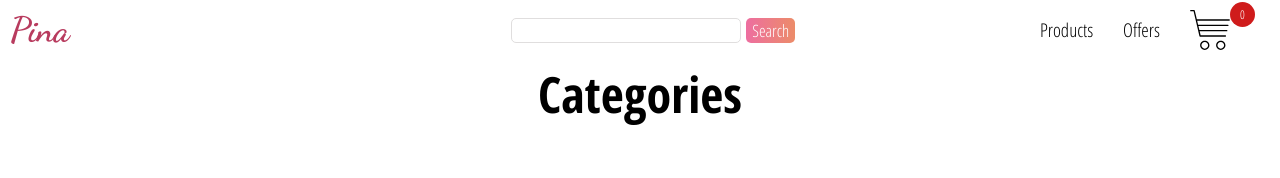
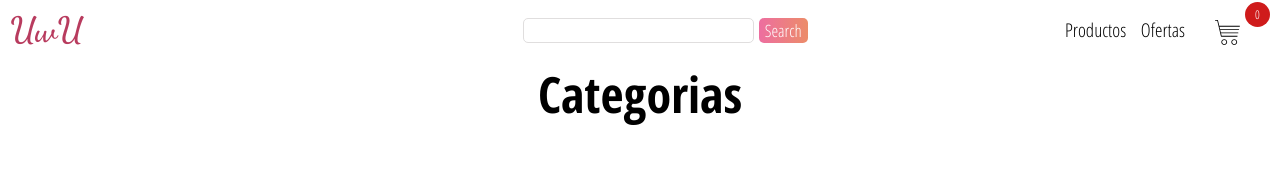
Before and after one commit to minabeluwu/Beppin, a React (Create React App) app: page /categories in a window 1280 px wide. Shown: the top 178 px of the page. Built offline with nearby package versions, Linux system fonts and the light colour scheme.

Commit message:
changes home

```diff
--- a/src/pages/header/Header.js
+++ b/src/pages/header/Header.js
@@ -36,7 +36,7 @@ const Header = () => {
         </div>
 
         <Link to={`/`} className="header-logo">
-          <h1 className="header-title">Pina</h1>
+          <h1 className="header-title">UwU</h1>
         </Link>
         <form className="header-form">
           <input type="search" />
@@ -48,12 +48,12 @@ const Header = () => {
             <ul className="header-list">
               <li className="header-item">
                 <Link to={`/product`} className="header-link">
-                  Products
+                  Productos
                 </Link>
               </li>
               <li className="header-item">
                 <Link to={`/offers`} className="header-link">
-                  Offers
+                  Ofertas
                 </Link>
               </li>
               {/* <li className="header-item">
--- a/src/pages/header/header.css
+++ b/src/pages/header/header.css
@@ -108,10 +108,8 @@
 }
 
 .shoppingCart-icon {
-  width: 40px;
-  height: 40px;
-
-  margin: 0 50px 0 30px;
+  width: 25px;
+  margin: 10px 40px 0 30px;
 }
 
 .shoppingCart-number {
@@ -124,7 +122,7 @@
   border-radius: 50%;
   position: absolute;
   top: 2px;
-  margin-left: 70px;
+  margin-left: 60px;
 
   display: flex;
   justify-content: center;
--- a/src/pages/home/Categories.js
+++ b/src/pages/home/Categories.js
@@ -8,7 +8,7 @@ export default () => {
     <>
       <section className="categories">
         <div className="categories-size">
-          <h2 className="categories-title">Categories</h2>
+          <h2 className="categories-title">Categorias</h2>
 
           <div className="categories-container">
             {CategoriesAPIResults.categoriesList.map(({ link, src, name }) => (
--- a/src/pages/home/Discount.js
+++ b/src/pages/home/Discount.js
@@ -5,7 +5,7 @@ import Result from "../../components/product/ProductCard";
 function Discount() {
   return (
     <section className="productCard">
-      <h1 className="productCard-title">Discount</h1>
+      <h1 className="productCard-title">Descuentos</h1>
       <div className="productCard-container">
         {ProductAPIResult.productList
           .filter((product) => product.discount)
```
